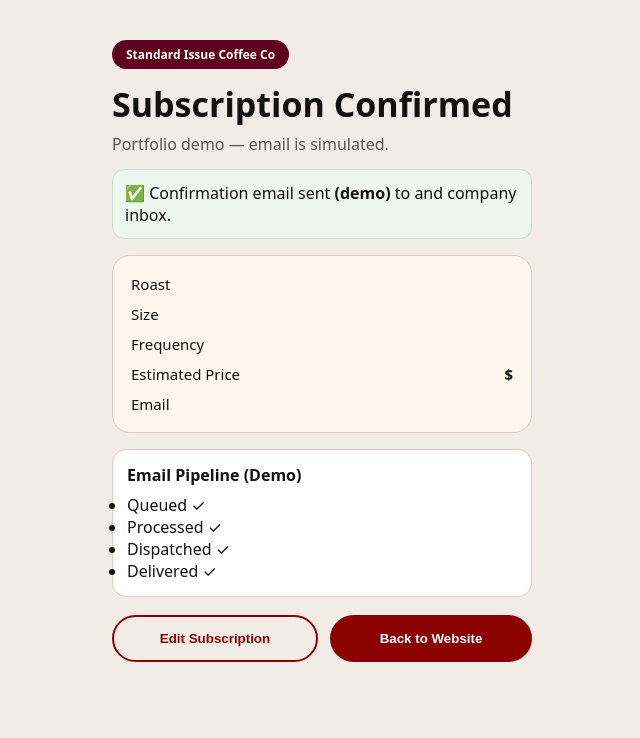
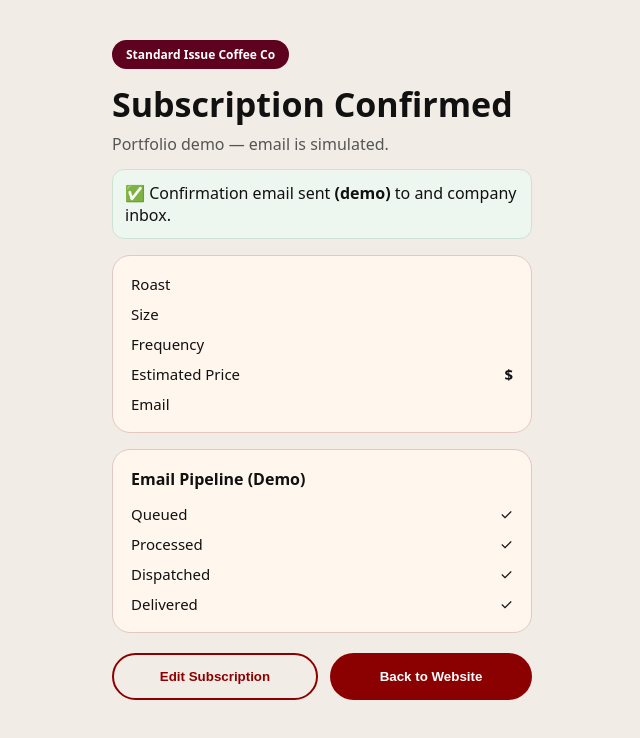
Before and after one commit to masonbarneslv/standard-issue-coffee-co., a Next.js app: page /confirm in a window 1280 px wide. Shown: the top 738 px of the page, without its empty margins (318-958 px from the left). Built offline with nearby package versions, Linux system fonts and the light colour scheme.

Commit message:
Update page.jsx

```diff
--- a/app/confirm/page.jsx
+++ b/app/confirm/page.jsx
@@ -31,13 +31,12 @@
         <h1 style={styles.title}>Subscription Confirmed</h1>
         <p style={styles.subtitle}>Portfolio demo — email is simulated.</p>
 
-        {/* ✅ TEXT COLOR FIXED */}
         <div style={styles.banner}>
           ✅ Confirmation email sent <strong>(demo)</strong> to{" "}
           <b>{email}</b> and company inbox.
         </div>
 
-        {/* ✅ TEXT COLOR FIXED */}
+        {/* DETAILS CARD */}
         <div style={styles.card}>
           <div style={styles.row}><span>Roast</span><b>{roast}</b></div>
           <div style={styles.row}><span>Size</span><b>{size}</b></div>
@@ -46,15 +45,26 @@
           <div style={styles.row}><span>Email</span><b>{email}</b></div>
         </div>
 
-        {/* ✅ TEXT COLOR FIXED */}
-        <div style={styles.pipeline}>
-          <strong>Email Pipeline (Demo)</strong>
-          <ul style={{ marginTop: 8 }}>
-            <li>Queued ✓</li>
-            <li>Processed ✓</li>
-            <li>Dispatched ✓</li>
-            <li>Delivered ✓</li>
-          </ul>
+        {/* ✅ FIXED EMAIL PIPELINE */}
+        <div style={styles.pipelineCard}>
+          <strong style={styles.pipelineTitle}>Email Pipeline (Demo)</strong>
+
+          <div style={styles.pipelineRow}>
+            <span>Queued</span>
+            <span>✓</span>
+          </div>
+          <div style={styles.pipelineRow}>
+            <span>Processed</span>
+            <span>✓</span>
+          </div>
+          <div style={styles.pipelineRow}>
+            <span>Dispatched</span>
+            <span>✓</span>
+          </div>
+          <div style={styles.pipelineRow}>
+            <span>Delivered</span>
+            <span>✓</span>
+          </div>
         </div>
 
         <div style={styles.actions}>
@@ -113,8 +123,6 @@
     color: "#555",
     marginBottom: 14,
   },
-
-  /* 🔥 FIX: FORCE BLACK TEXT */
   banner: {
     background: "#eef6f0",
     border: "1px solid #cce3d3",
@@ -134,20 +142,32 @@
     marginBottom: 16,
     color: "#111",
   },
-
   row: {
     display: "flex",
     justifyContent: "space-between",
     fontSize: 15,
   },
 
-  pipeline: {
-    background: "#fff",
-    borderRadius: 14,
-    padding: 14,
+  /* 🔥 FIXED PIPELINE */
+  pipelineCard: {
+    background: "#fff6ee",
+    borderRadius: 18,
+    padding: 18,
     border: "1px solid #e2c8c0",
-    marginBottom: 18,
+    marginBottom: 20,
     color: "#111",
+    display: "grid",
+    gap: 10,
+  },
+  pipelineTitle: {
+    fontSize: 16,
+    fontWeight: 800,
+    marginBottom: 4,
+  },
+  pipelineRow: {
+    display: "flex",
+    justifyContent: "space-between",
+    fontSize: 15,
   },
 
   actions: {
@@ -155,7 +175,6 @@
     gap: 12,
     flexWrap: "wrap",
   },
-
   primaryBtn: {
     flex: 1,
     padding: "14px",
@@ -166,7 +185,6 @@
     border: "none",
     cursor: "pointer",
   },
-
   outlineBtn: {
     flex: 1,
     padding: "14px",
```
